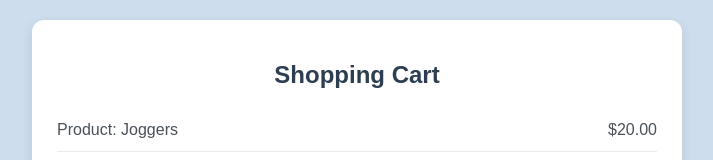
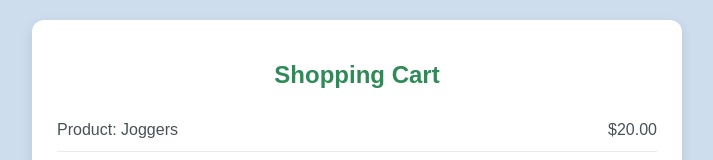
Before and after one commit to munnaFSD/OSTAD-Project-13_discount, a plain HTML site: page index.html in a window 1280 px wide. Shown: the top 160 px of the page, without its empty margins (283-996 px from the left). Drawn offline with Linux system fonts and the light colour scheme.

Commit message:
New Commit

```diff
--- a/index.html
+++ b/index.html
@@ -8,7 +8,7 @@
 </head>
 <body>
   <div class="cart-container">
-    <h1>Shopping Cart</h1>
+    <h1 style="color: seagreen;">Shopping Cart</h1>
     <div class="cart-items">
       <!-- Example Cart Items -->
       <div class="cart-item">
```
